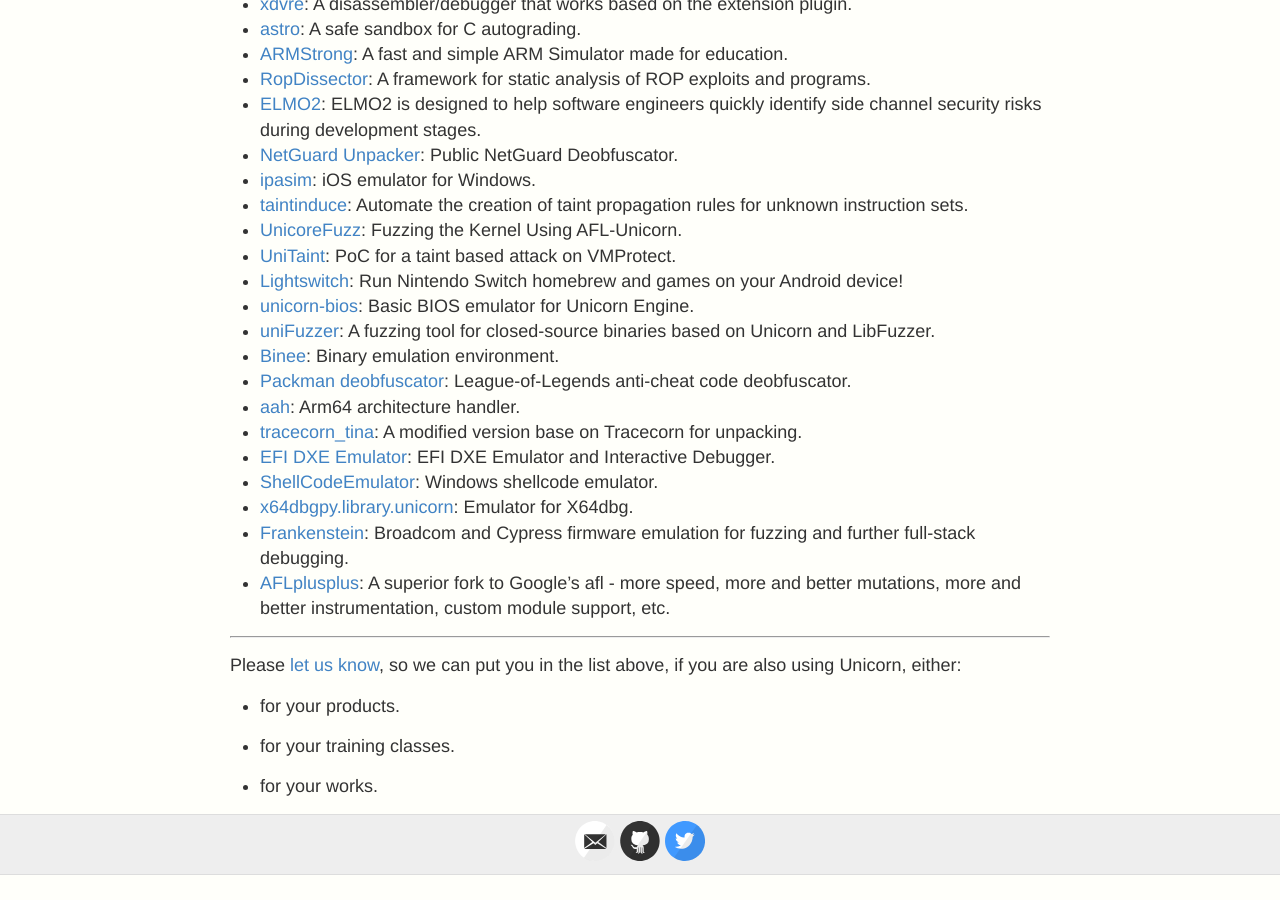
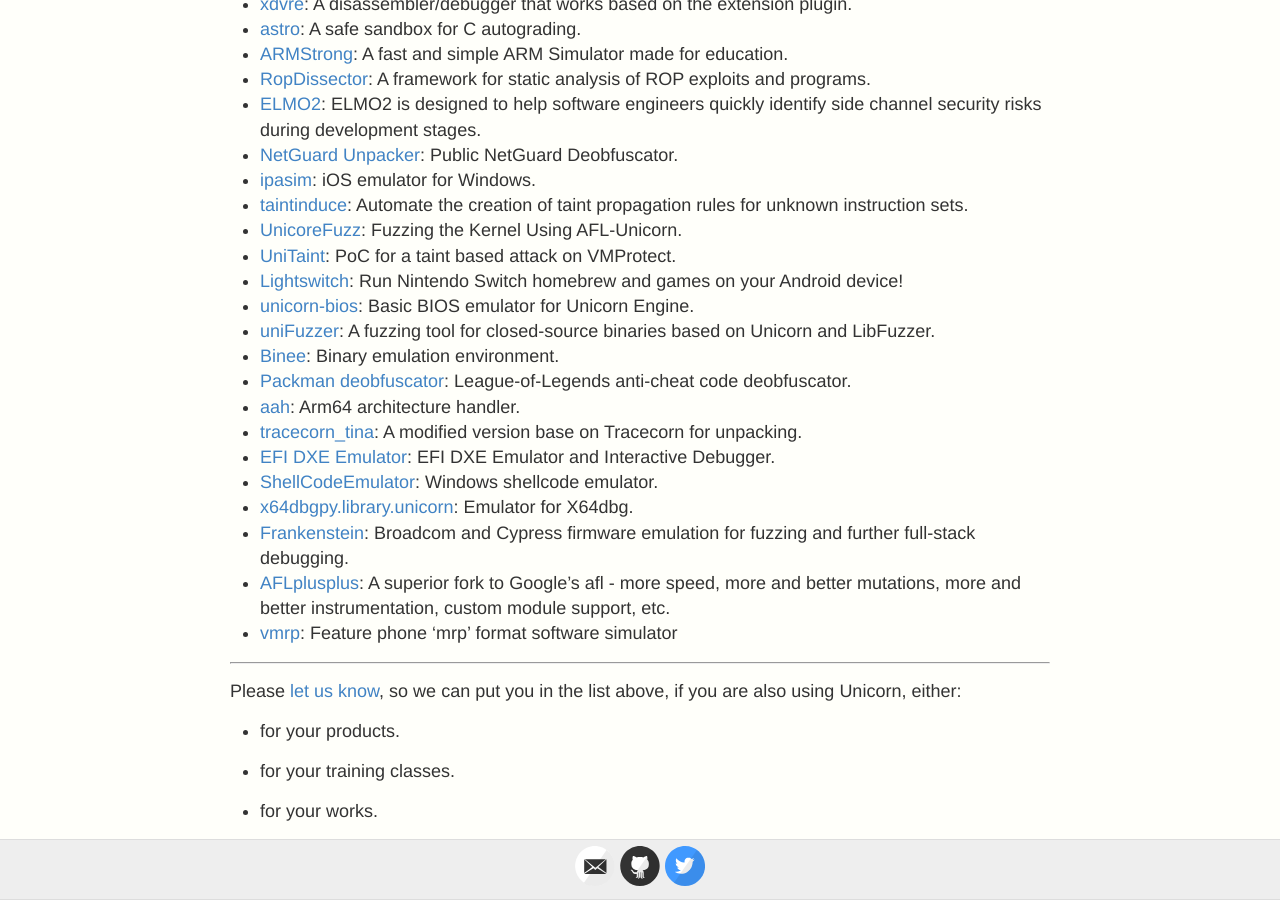
Before and after one commit to unicorn-engine/unicorn-engine.github.io, a Jekyll site: the page built from showcase.md, in a window 1280 px wide and 900 px high, scrolled down 2941 px. Built offline with Jekyll 4.4.1, drawn with Linux system fonts in a browser that asks for light colours; before the commit the page ends 3816 px from its top, so only the background shows below that; part of the change alters nothing that is shown.

Commit message:
showcase

```diff
--- a/showcase.md
+++ b/showcase.md
@@ -6,7 +6,7 @@ permalink: /showcase/
 
 ## Showcase
 
-In our knowledge, Unicorn has been used by **122** following products (listed in no particular order).
+In our knowledge, Unicorn has been used by **123** following products (listed in no particular order).
 
 - [Qiling](https://qiling.io): Cross-platform & multi-architecture lightweight sandbox.
 - [UniDOS](https://github.com/aquynh/unidos): Microsoft DOS emulator.
@@ -130,7 +130,7 @@ In our knowledge, Unicorn has been used by **122** following products (listed in
 - [x64dbgpy.library.unicorn](https://github.com/dovezp/x64dbgpy.library.unicorn): Emulator for X64dbg.
 - [Frankenstein](https://github.com/seemoo-lab/frankenstein): Broadcom and Cypress firmware emulation for fuzzing and further full-stack debugging.
 - [AFLplusplus](https://github.com/AFLplusplus/AFLplusplus): A superior fork to Google's afl - more speed, more and better mutations, more and better instrumentation, custom module support, etc.
-
+- [vmrp](https://github.com/zengming00/vmrp): Feature phone 'mrp' format software simulator
 
 ---
 
```
